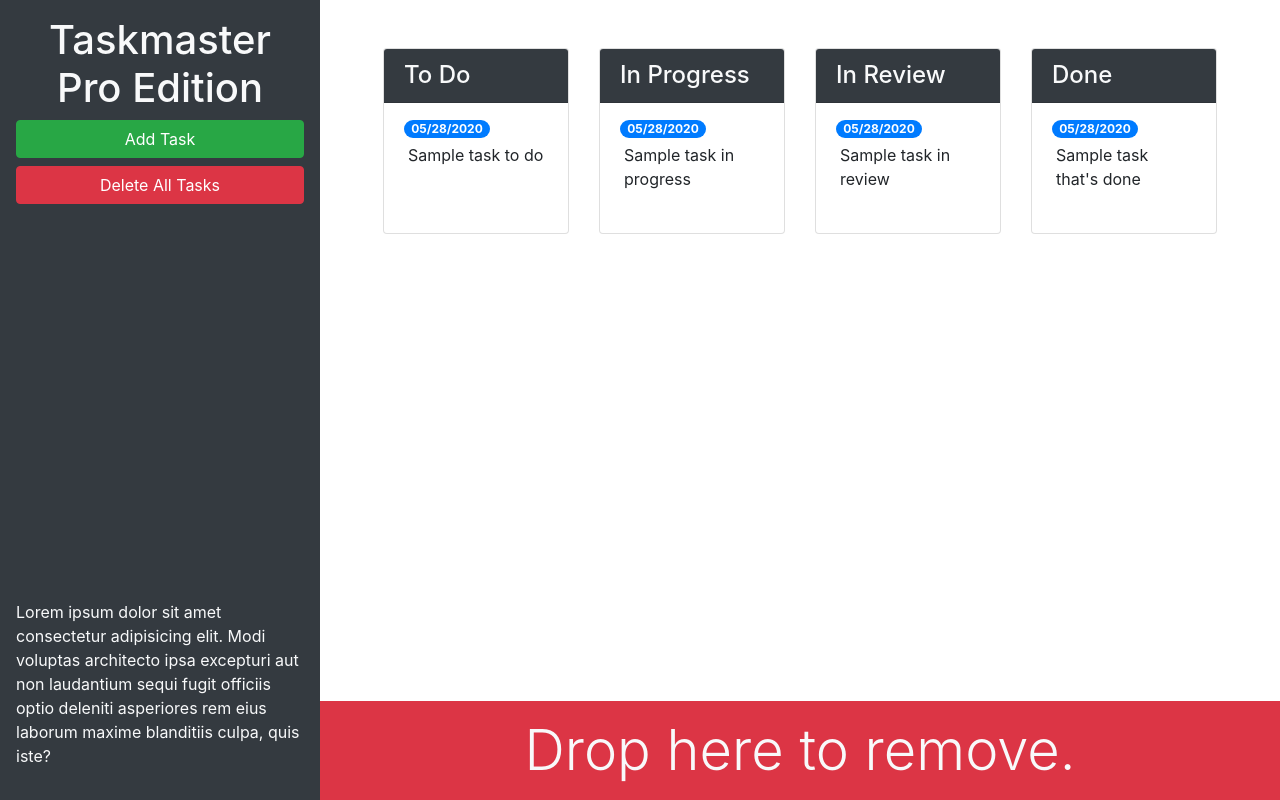
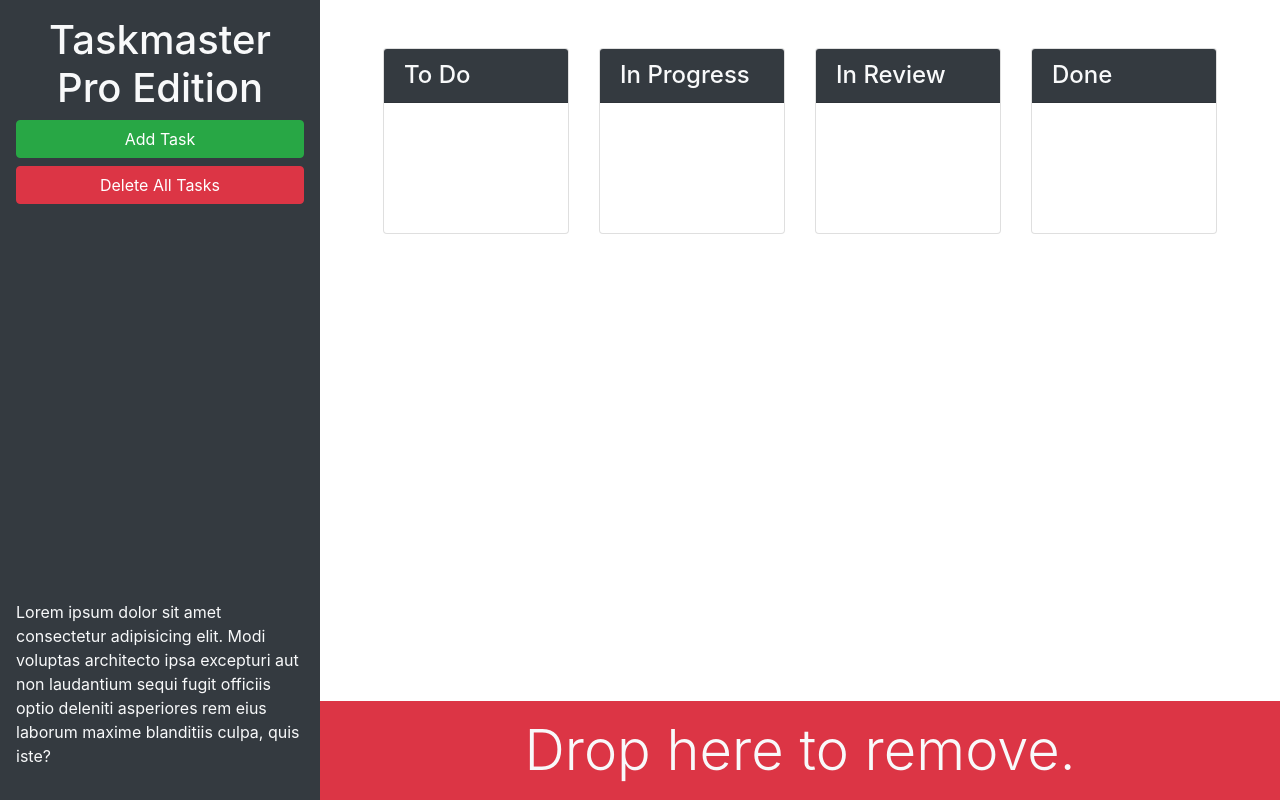
Before and after one commit to auscarter17/taskmaster-pro, a plain HTML site: page index.html in a window 1280 px wide. Drawn offline with nearby package versions, Linux system fonts and the light colour scheme.

Commit message:
removed dummy task data

```diff
--- a/index.html
+++ b/index.html
@@ -31,8 +31,8 @@
             <h4 class="card-header bg-dark text-light">To Do</h4>
             <ul id="list-toDo" class="list-group list-group-flush">
               <li class="list-group-item">
-                <span class="badge badge-primary badge-pill">05/28/2020</span>
-                <p class="m-1">Sample task to do</p>
+                <span class="badge badge-primary badge-pill"></span>
+                <p class="m-1"></p>
               </li>
             </ul>
           </div>
@@ -44,8 +44,8 @@
             <h4 class="card-header bg-dark text-light">In Progress</h4>
             <ul id="list-inProgress" class="list-group list-group-flush">
               <li class="list-group-item">
-                <span class="badge badge-primary badge-pill">05/28/2020</span>
-                <p class="m-1">Sample task in progress</p>
+                <span class="badge badge-primary badge-pill"></span>
+                <p class="m-1"></p>
               </li>
             </ul>
           </div>
@@ -57,8 +57,8 @@
             <h4 class="card-header bg-dark text-light">In Review</h4>
             <ul id="list-inReview" class="list-group list-group-flush">
               <li class="list-group-item">
-                <span class="badge badge-primary badge-pill">05/28/2020</span>
-                <p class="m-1">Sample task in review</p>
+                <span class="badge badge-primary badge-pill"></span>
+                <p class="m-1"></p>
               </li>
             </ul>
           </div>
@@ -70,8 +70,8 @@
             <h4 class="card-header bg-dark text-light">Done</h4>
             <ul id="list-done" class="list-group list-group-flush">
               <li class="list-group-item">
-                <span class="badge badge-primary badge-pill">05/28/2020</span>
-                <p class="m-1">Sample task that's done</p>
+                <span class="badge badge-primary badge-pill"></span>
+                <p class="m-1"></p>
               </li>
             </ul>
           </div>
```
